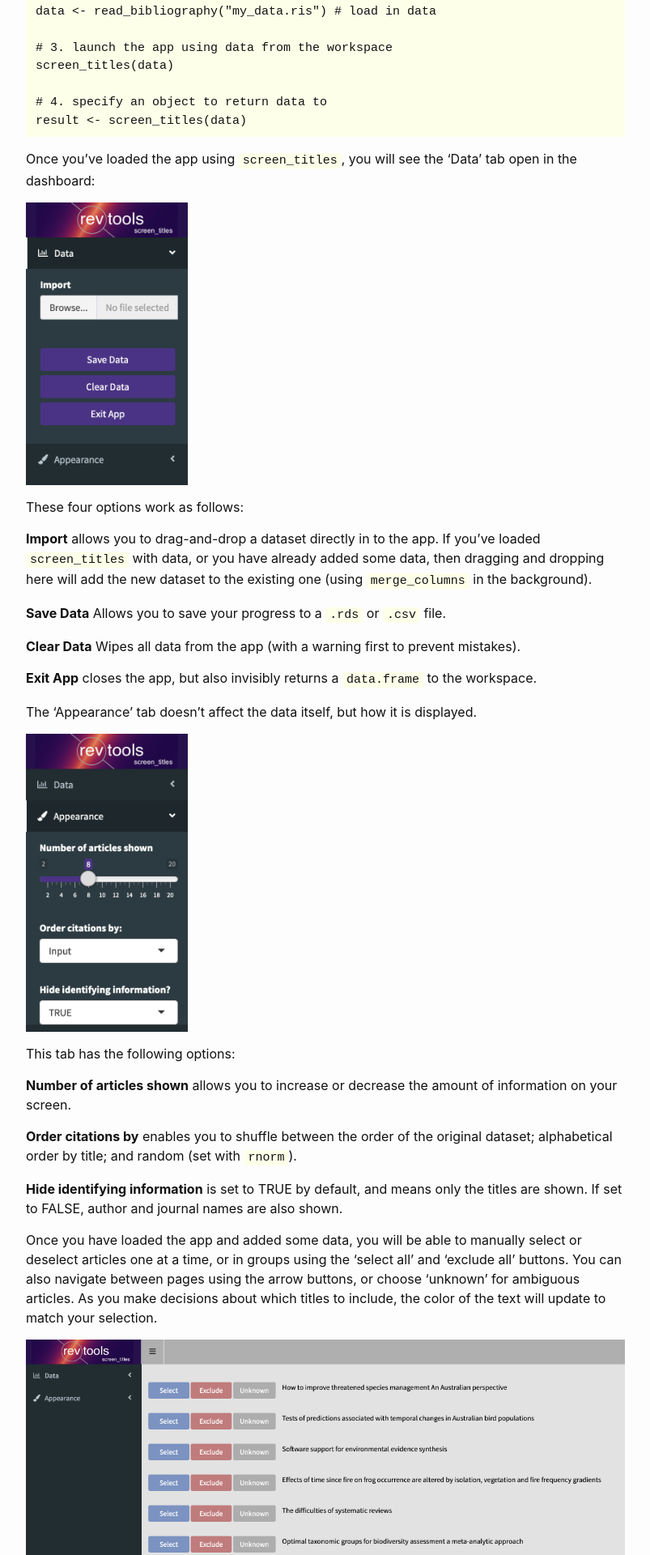
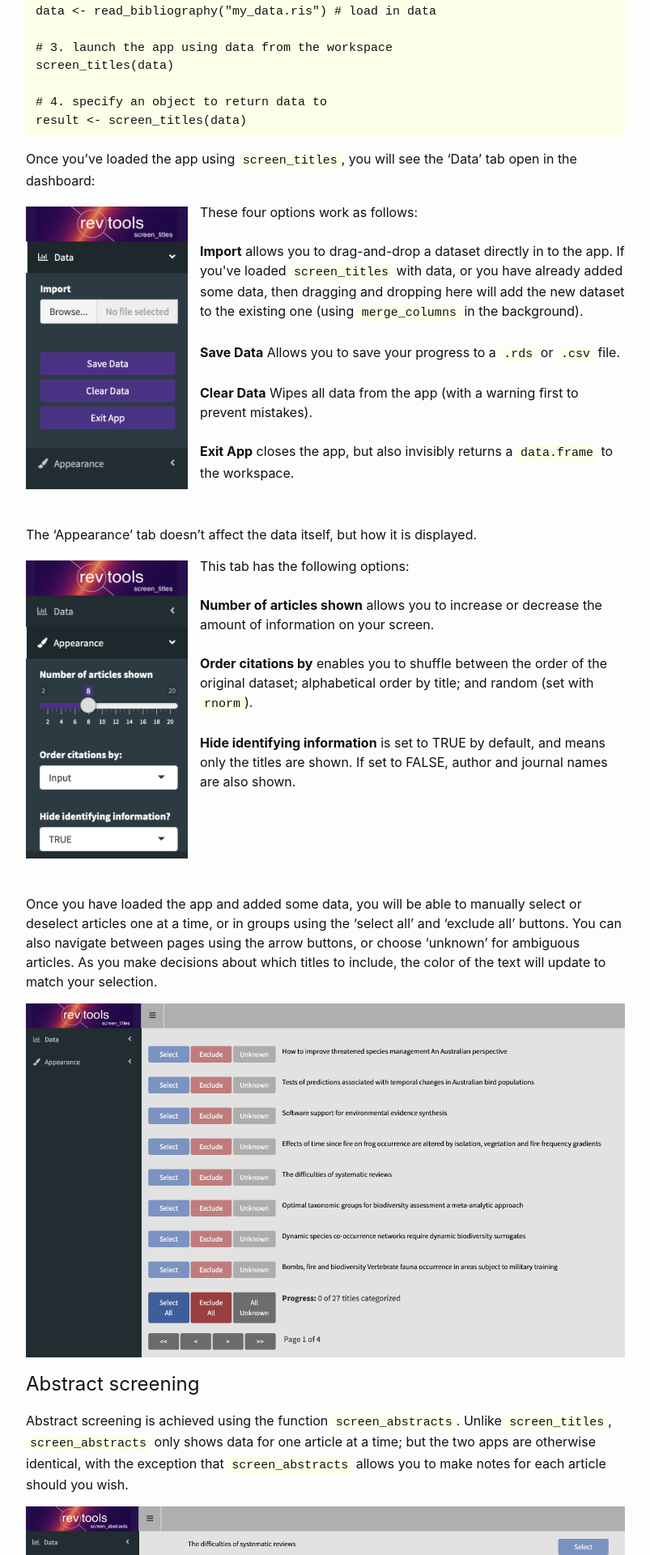
Before and after one commit to mjwestgate/revtools_website, a Jekyll site: the page built from screening.md, in a window 1280 px wide. Shown: the part 590-2510 px from the top of the page at 81% size, without its empty margins (238-1041 px from the left). Built offline with Jekyll 4.4.1, drawn with Linux system fonts in a browser that asks for light colours; some of the changed text lies outside the part shown.

Commit message:
update css and layout to have tall screenshots appear to left of list text

```diff
--- a/_sass/minima/_base.scss
+++ b/_sass/minima/_base.scss
@@ -68,6 +68,13 @@ img.hex {
   padding: 5px 15px 5px 0px;
 }
 
+img.screenshot_tall {
+  float: left;
+  width: 200px;
+  vertical-align: left;
+  padding: 5px 15px 5px 0px;
+}
+
 /**
  * Figures
  */
@@ -118,7 +125,7 @@ a {
   }
 
   &:hover {
-    color: $text-color;
+    color: darken($brand-color, 5%);
     text-decoration: underline;
   }
 
@@ -209,6 +216,12 @@ pre {
   clear: both;
 }
 
+.clearfix:after {
+  content: "";
+  display: table;
+  clear: both;
+}
+
 
 
 /**
--- a/_sass/minima/_layout.scss
+++ b/_sass/minima/_layout.scss
@@ -26,9 +26,6 @@
   &,
   &:visited {
     color: white;
-    @include media-query($on-palm) {
-      color: $grey-color-dark;
-    }
   }
 }
 
--- a/screening.md
+++ b/screening.md
@@ -26,30 +26,46 @@ result <- screen_titles(data)
 
 Once you've loaded the app using <code>screen_titles</code>, you will see the 'Data' tab open in the dashboard:
 
-<img src="/assets/screenshots/screen_titles_data_tab.png" width="200"/>
-
-These four options work as follows:
-
-<b>Import</b> allows you to drag-and-drop a dataset directly in to the app. If you've loaded <code>screen_titles</code> with data, or you have already added some data, then dragging and dropping here will add the new dataset to the existing one (using <code>merge_columns</code> in the background).
-
-<b>Save Data</b> Allows you to save your progress to a <code>.rds</code> or <code>.csv</code> file.
-
-<b>Clear Data</b> Wipes all data from the app (with a warning first to prevent mistakes).
-
-<b>Exit App</b> closes the app, but also invisibly returns a <code>data.frame</code> to the workspace.
-
+<div class="clearfix">
+  <img
+    class="screenshot_tall"
+    src="/assets/screenshots/screen_titles_data_tab.png"
+  />
+  These four options work as follows:
+  <br>
+  <br>
+  <b>Import</b> allows you to drag-and-drop a dataset directly in to the app. If you've loaded <code>screen_titles</code> with data, or you have already added some data, then dragging and dropping here will add the new dataset to the existing one (using <code>merge_columns</code> in the background).
+  <br>
+  <br>
+  <b>Save Data</b> Allows you to save your progress to a <code>.rds</code> or <code>.csv</code> file.
+  <br>
+  <br>
+  <b>Clear Data</b> Wipes all data from the app (with a warning first to prevent mistakes).
+  <br>
+  <br>
+  <b>Exit App</b> closes the app, but also invisibly returns a <code>data.frame</code> to the workspace.
+</div>
+<br>
 
 The 'Appearance' tab doesn't affect the data itself, but how it is displayed.
 
-<img src="/assets/screenshots/screen_titles_appearance_tab.png" width="200"/>
-
-This tab has the following options:
-
-<b>Number of articles shown</b> allows you to increase or decrease the amount of information on your screen.
-
-<b>Order citations by</b> enables you to shuffle between the order of the original dataset; alphabetical order by title; and random (set with <code>rnorm</code>).
-
-<b>Hide identifying information</b> is set to TRUE by default, and means only the titles are shown. If set to FALSE, author and journal names are also shown.
+<div class="clearfix">
+  <img
+    class="screenshot_tall"
+    src="/assets/screenshots/screen_titles_appearance_tab.png"
+  />
+  This tab has the following options:
+  <br>
+  <br>
+  <b>Number of articles shown</b> allows you to increase or decrease the amount of information on your screen.
+  <br>
+  <br>
+  <b>Order citations by</b> enables you to shuffle between the order of the original dataset; alphabetical order by title; and random (set with <code>rnorm</code>).
+  <br>
+  <br>
+  <b>Hide identifying information</b> is set to TRUE by default, and means only the titles are shown. If set to FALSE, author and journal names are also shown.
+</div>
+<br>
 
 Once you have loaded the app and added some data, you will be able to manually select or deselect articles one at a time, or in groups using the 'select all' and 'exclude all' buttons. You can also navigate between pages using the arrow buttons, or choose 'unknown' for ambiguous articles. As you make decisions about which titles to include, the color of the text will update to match your selection.
 
@@ -72,33 +88,38 @@ If you load <code>screen_topics</code> without any data, it will initially look
 
 <img src="/assets/screenshots/screen_topics_initial.png"/>
 
-From here there are a series of stages before you can see the results of your topic model. The first thing you should do is import data via the 'Import' button:
+From here there are a series of stages before you can see the results of your topic model. The first thing you should do is import data via the 'Import' button. Once you have done this, you will be faced with some new options:
 
-<img src="/assets/screenshots/screen_topics_data_tab_empty.png" width="200"/>
-
-One you have done this, you will be faced with some new options:
-
-<img src="/assets/screenshots/screen_topics_data_tab_full.png" width="200"/>
-
-<b>Show one point per</b> allows you to select what will be displayed by <code>screen_topics</code>. By default this is 'label', which is simply an index giving a unique value for each entry in the dataset, usually corresponding to a single book or article However, you can use this option to plot other interesting information. If, for example, you'd like each point to represent one journal, or one year, then you set that here.
-
-<b>Select included variables</b> shows you a series of checkboxes that correspond to the columns of the underlying <code>data.frame</code>. Selecting a checkbox means that the text in that column will be passed to the the topic model. If you want to run the topic model only on titles, for example, then select 'titles' here; whereas if you'd like to include titles, abstracts and keywords you can select all three.
-
+<div class="clearfix">
+  <img
+    class="screenshot_tall"
+    src="/assets/screenshots/screen_topics_data_tab_full.png"
+  />
+  <b>Show one point per</b> allows you to select what will be displayed by <code>screen_topics</code>. By default this is 'label', which is simply an index giving a unique value for each entry in the dataset, usually corresponding to a single book or article However, you can use this option to plot other interesting information. If, for example, you'd like each point to represent one journal, or one year, then you set that here.
+  <br>
+  <br>
+  <b>Select included variables</b> shows you a series of checkboxes that correspond to the columns of the underlying <code>data.frame</code>. Selecting a checkbox means that the text in that column will be passed to the the topic model. If you want to run the topic model only on titles, for example, then select 'titles' here; whereas if you'd like to include titles, abstracts and keywords you can select all three.
+  </div>
+  <br>
 Once you have selected your data you are ready to go; but you still don't have a plot to work with. To do that you have to use the 'Model' tab.
 
 ## Topic model options
-The 'Model' tab has only a few options, but they strongly affect the outcome of the plot displayed by <code>screen_topics</code>, as well as how long the code will take to run.
+The 'Model' tab has only a few options, but they strongly affect the outcome of the plot displayed by <code>screen_topics</code>, as well as how long the code will take to run. There are three choices:
 
-<img src="/assets/screenshots/screen_topics_model_tab.png" width="200"/>
-
-There are three choices:
-
-<b>Model Type</b> currently only supports Latent Dirichlet Allocation (LDA; the default) or Correlated Topic Models (CTMs). From what I've read, CTMs generally fit better, but generate topics that can be harder to distinguish.
-
-<b>Number of topics</b> is a key parameter. There is no 'correct' answer to what the optimal number of topics should be: smaller numbers will give a broad overview but may group unlike concepts; while larger numbers will be more precise but potentially too atomized. Selecting larger number of topics also increases the time taken for the model to calculate.
-
-<b>Number of iterations</b> is ignored for CTMs, but for LDA affects how hard the algorithm looks for an optimal fit. Smaller values will calculate quicker, but will be less reliable. The default (10k iterations) has been chosen as a pragmatic tradeoff between these considerations, and should not be considered ideal.
-
+<div class="clearfix">
+  <img
+    class="screenshot_tall"
+    src="/assets/screenshots/screen_topics_model_tab.png"
+  />
+  <b>Model Type</b> currently only supports Latent Dirichlet Allocation (LDA; the default) or Correlated Topic Models (CTMs). From what I've read, CTMs generally fit better, but generate topics that can be harder to distinguish.
+  <br>
+  <br>
+  <b>Number of topics</b> is a key parameter. There is no 'correct' answer to what the optimal number of topics should be: smaller numbers will give a broad overview but may group unlike concepts; while larger numbers will be more precise but potentially too atomized. Selecting larger number of topics also increases the time taken for the model to calculate.
+  <br>
+  <br>
+  <b>Number of iterations</b> is ignored for CTMs, but for LDA affects how hard the algorithm looks for an optimal fit. Smaller values will calculate quicker, but will be less reliable. The default (10k iterations) has been chosen as a pragmatic tradeoff between these considerations, and should not be considered ideal.
+</div>
+<br>
 
 ## Running the topic model
 One you hit 'Calculate Model', <code>screen_topics</code> first constructs a Document Term Matrix (DTM) from the specified data, and then runs the function <code>make_dtm</code>. This function performs the following transformations:
```
Also changed, not shown: deduplication.md (+37 -20 lines).
